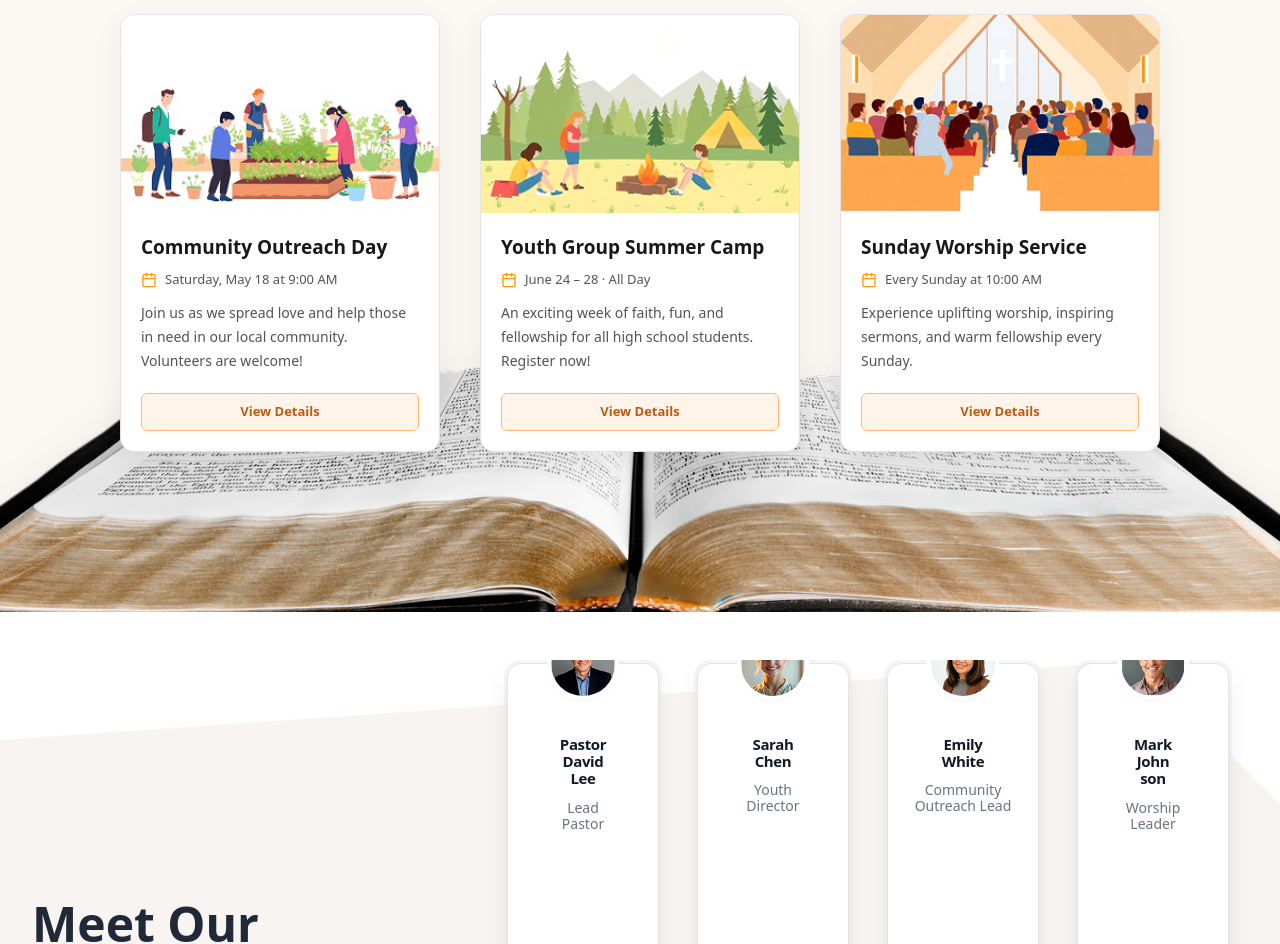
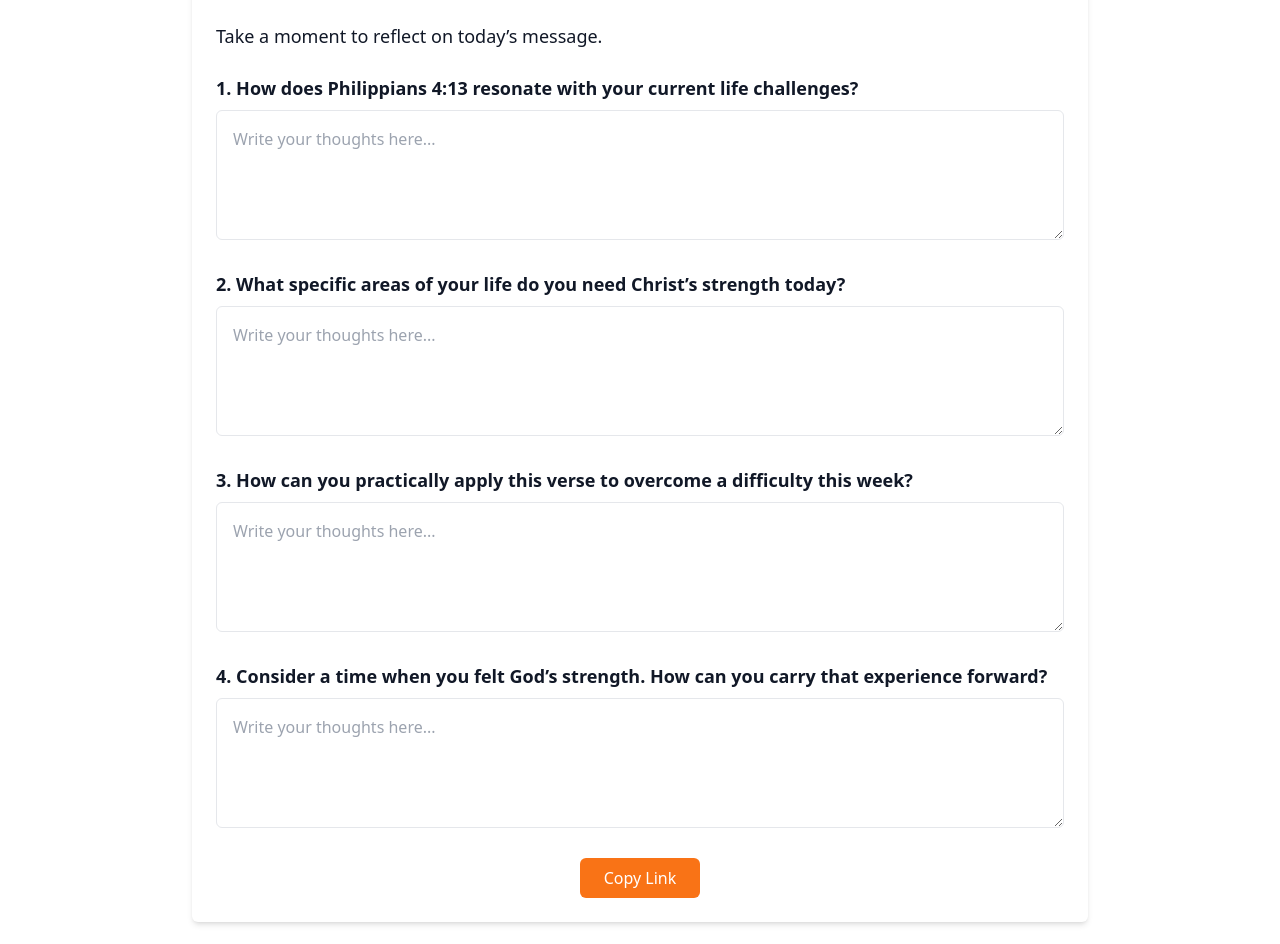
Before and after one commit to hxt-iiixi/InstantCare-Laundry, a React (Vite) app in the folder frontend/: page / in a window 1280 px wide. Shown: the part 2783-3727 px from the top of the page. Built offline with nearby package versions, Linux system fonts and the light colour scheme; no server answers.

Commit message:
LANDING PAGE

```diff
--- a/frontend/src/App.jsx
+++ b/frontend/src/App.jsx
@@ -7,18 +7,18 @@ import SystemManagementPage from "./pages/Super-Admin/SystemManagementPage.jsx";
 import AccountControlPage from "./pages/Super-Admin/AccountControlPage.jsx";
 
 import UserRolesPage from "./pages/Super-Admin/UserRolesPage.jsx";
-import Home from './pages/Home.jsx';
+import Home from './pages/landing-page/Home.jsx';
 import ForgetPasswordPage from "./pages/auth/ForgetPasswordPage.jsx";
 import VerifyOTPPage from "./pages/auth/VerifyOTPPage.jsx";
 import ResetPasswordPage from "./pages/auth/ResetPasswordPage.jsx";
 import CreatePasswordPage from "./pages/auth/CreatePasswordPage.jsx";
 import { motion } from 'framer-motion';
-import About from "./pages/About.jsx";
+import About from "./pages/landing-page/About.jsx";
 import VerifyOTPRegistrationPage from "./pages/auth/VerifyOTPRegistrationPage";
 import ChurchAdminRegisterPage from "./pages/auth/ChurchAdminRegisterPage.jsx";
 import RoleSelectPage from "/src/pages/auth/RoleSelectPage.jsx";
 import Calendar from "./pages/church-admin/Calendar.jsx";
-import Contact from './pages/Contacts.jsx';
+import Contact from './pages/landing-page/Contacts.jsx';
 
 
 export default function App() {
--- a/frontend/src/components/Home-Page/DevotionBanner.jsx
+++ b/frontend/src/components/Home-Page/DevotionBanner.jsx
@@ -15,9 +15,9 @@ export default function DevotionBanner() {
           src={BG}
           alt=""
           className="
-            absolute inset-0 h-[6200px] sm:h-[620px] lg:h-[680px] w-full
+            absolute inset-0 h-[6200px] sm:h-[620px] lg:h-[730px] w-full
             object-cover
-            object-[85%_center]   /* keep focus to the right so the hands show */
+            object-[85%_center]
           "
           draggable="false"
           aria-hidden="true"
--- /dev/null
+++ b/frontend/src/components/Home-Page/ReflectionPrompts.jsx
@@ -0,0 +1,64 @@
+import React from "react";
+
+const ReflectionPrompts = () => {
+  return (
+    <div className="max-w-4xl mx-auto p-6 bg-white rounded-md shadow-md mt-16">
+      <h2 className="text-3xl font-semibold text-orange-500 mb-6">Reflection Prompts</h2>
+      <p className="text-lg mb-6">Take a moment to reflect on today’s message.</p>
+
+      <div className="space-y-6">
+        <div>
+          <label className="block font-semibold text-lg">
+            1. How does Philippians 4:13 resonate with your current life challenges?
+          </label>
+          <textarea
+            className="w-full mt-2 p-4 border rounded-md"
+            rows="4"
+            placeholder="Write your thoughts here..."
+          />
+        </div>
+
+        <div>
+          <label className="block font-semibold text-lg">
+            2. What specific areas of your life do you need Christ’s strength today?
+          </label>
+          <textarea
+            className="w-full mt-2 p-4 border rounded-md"
+            rows="4"
+            placeholder="Write your thoughts here..."
+          />
+        </div>
+
+        <div>
+          <label className="block font-semibold text-lg">
+            3. How can you practically apply this verse to overcome a difficulty this week?
+          </label>
+          <textarea
+            className="w-full mt-2 p-4 border rounded-md"
+            rows="4"
+            placeholder="Write your thoughts here..."
+          />
+        </div>
+
+        <div>
+          <label className="block font-semibold text-lg">
+            4. Consider a time when you felt God’s strength. How can you carry that experience forward?
+          </label>
+          <textarea
+            className="w-full mt-2 p-4 border rounded-md"
+            rows="4"
+            placeholder="Write your thoughts here..."
+          />
+        </div>
+      </div>
+
+      <div className="mt-6 text-center">
+        <button className="bg-orange-500 text-white py-2 px-6 rounded-md hover:bg-orange-600">
+          Copy Link
+        </button>
+      </div>
+    </div>
+  );
+};
+
+export default ReflectionPrompts;
--- a/frontend/src/components/Home-Page/UpcomingEvents.jsx
+++ b/frontend/src/components/Home-Page/UpcomingEvents.jsx
@@ -36,7 +36,7 @@ const events = [
 
 export default function UpcomingEvents() {
   return (
-    <section className="relative bg-[#FBF7F3] overflow-hidden">
+    <section className="relative  overflow-hidden">
       {/* Book */}
       <div
         aria-hidden="true"
--- a/frontend/src/pages/Home.jsx
+++ /dev/null
@@ -1,20 +0,0 @@
-import Navbar from "../components/Navbar";
-import Hero from "../components/Home-Page/Hero";
-import FeatureCards from "../components/Home-Page/FeatureCards";
-import DevotionBanner from "../components/Home-Page/DevotionBanner";
-import UpcomingEvents from "../components/Home-Page/UpcomingEvents";
-import LeadershipTeam from "../components/Home-Page/LeadershipTeam";
-import ChurchInfoFooter from "../components/Home-Page/ChurchInfoFooter";
-export default function Home() {
-  return (
-    <>
-      <Navbar />
-      <Hero />
-      <FeatureCards />
-      <DevotionBanner />
-      <UpcomingEvents />
-      <LeadershipTeam />
-      <ChurchInfoFooter />
-    </>
-  );
-}
--- a/frontend/src/pages/Contacts.jsx
+++ b/frontend/src/pages/landing-page/Contacts.jsx
@@ -1,7 +1,7 @@
 import React from "react";
 import { Phone, Mail, MapPin, Send } from "lucide-react";
-import Navbar from "../components/Navbar";
-import ChurchInfoFooter from "../components/Home-Page/ChurchInfoFooter";
+import Navbar from "../../components/Navbar";
+import ChurchInfoFooter from "../../components/Home-Page/ChurchInfoFooter";
 
 export default function Contact() {
   return (
--- /dev/null
+++ b/frontend/src/pages/landing-page/Home.jsx
@@ -0,0 +1,23 @@
+import Navbar from "../../components/Navbar";
+import Hero from "../../components/Home-Page/Hero";
+import FeatureCards from "../../components/Home-Page/FeatureCards";
+import DevotionBanner from "../../components/Home-Page/DevotionBanner";
+import UpcomingEvents from "../../components/Home-Page/UpcomingEvents";
+import LeadershipTeam from "../../components/Home-Page/LeadershipTeam";
+import ChurchInfoFooter from "../../components/Home-Page/ChurchInfoFooter";
+import ReflectionPrompts from "../../components/Home-Page/ReflectionPrompts";
+
+export default function Home() {
+  return (
+    <>
+      <Navbar />
+      <Hero />
+      <FeatureCards />
+      <DevotionBanner />
+      <ReflectionPrompts />
+      <UpcomingEvents />
+      <LeadershipTeam />
+      <ChurchInfoFooter />
+    </>
+  );
+}
--- a/package.json
+++ b/package.json
@@ -2,6 +2,7 @@
   "dependencies": {
     "axios": "^1.12.2",
     "dayjs": "^1.11.18",
+    "lucide-react": "^0.546.0",
     "react-hot-toast": "^2.6.0",
     "react-icons": "^5.5.0"
   }
```
Also changed, not shown: frontend/src/pages/landing-page/About.jsx (renamed from frontend/src/pages/About.jsx, +19 -19 lines), 1 other file (tests, documents, lock files or other folders).
